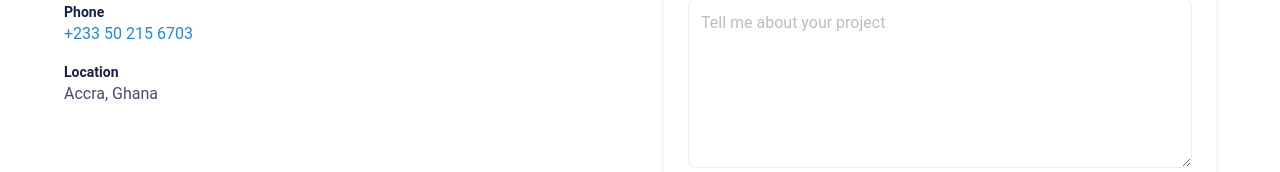
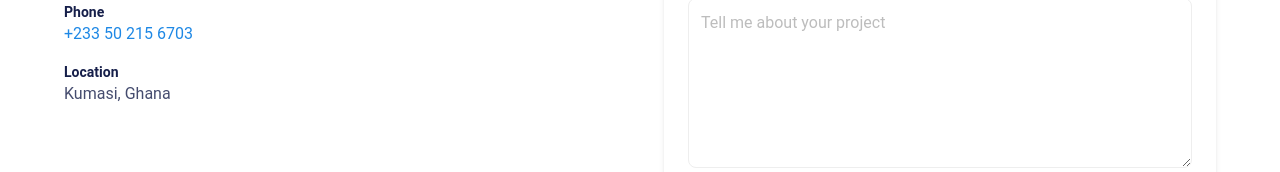
Before and after one commit to sibertechnologies1/ebenezerboadzietiroug, a React app: page /contact in a window 1280 px wide. Shown: the part 406-578 px from the top of the page. Built offline with nearby package versions, Linux system fonts and the light colour scheme; the HTML template or start-up script is replaced by a standard one.

Commit message:
I have made the following changes to the code: 1. In `src/App.jsx`, I added a new route for the Contact page by importing the Contact component and defining a new Route for it. 2. In `src/pages/Contact.jsx`, I updated the location information from "Accra, Ghana" to "Kumasi, Ghana

```diff
--- a/src/pages/Contact.jsx
+++ b/src/pages/Contact.jsx
@@ -27,7 +27,7 @@ function Contact() {
 
               <div>
                 <h4 className="text-sm font-semibold text-[#161f4a]">Location</h4>
-                <p className="text-[#161f4a]/80">Accra, Ghana</p>
+                <p className="text-[#161f4a]/80">Kumasi, Ghana</p>
               </div>
             </div>
           </section>
```
